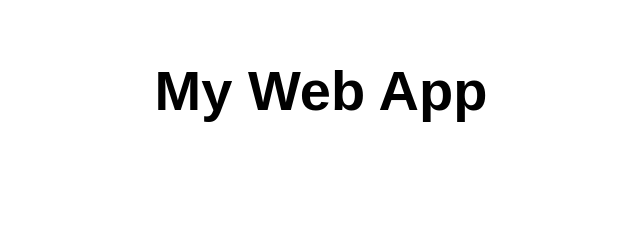
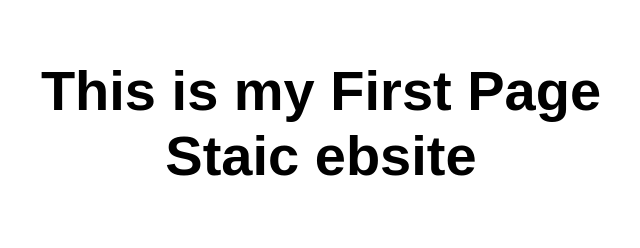
Before and after one commit to sagarkhalate3/my-first-static-web-app, a website: page src/index.html in a window 1280 px wide. Shown: the whole page, without its empty margins (319-959 px from the left). Drawn offline with Linux system fonts and the light colour scheme.

Commit message:
Update index.html

```diff
--- a/src/index.html
+++ b/src/index.html
@@ -10,7 +10,7 @@
 
 <body>
   <main>
-    <h1>My Web App</h1>
+    <h1>This is my First Page Staic ebsite</h1>
   </main>
 </body>
 
```
